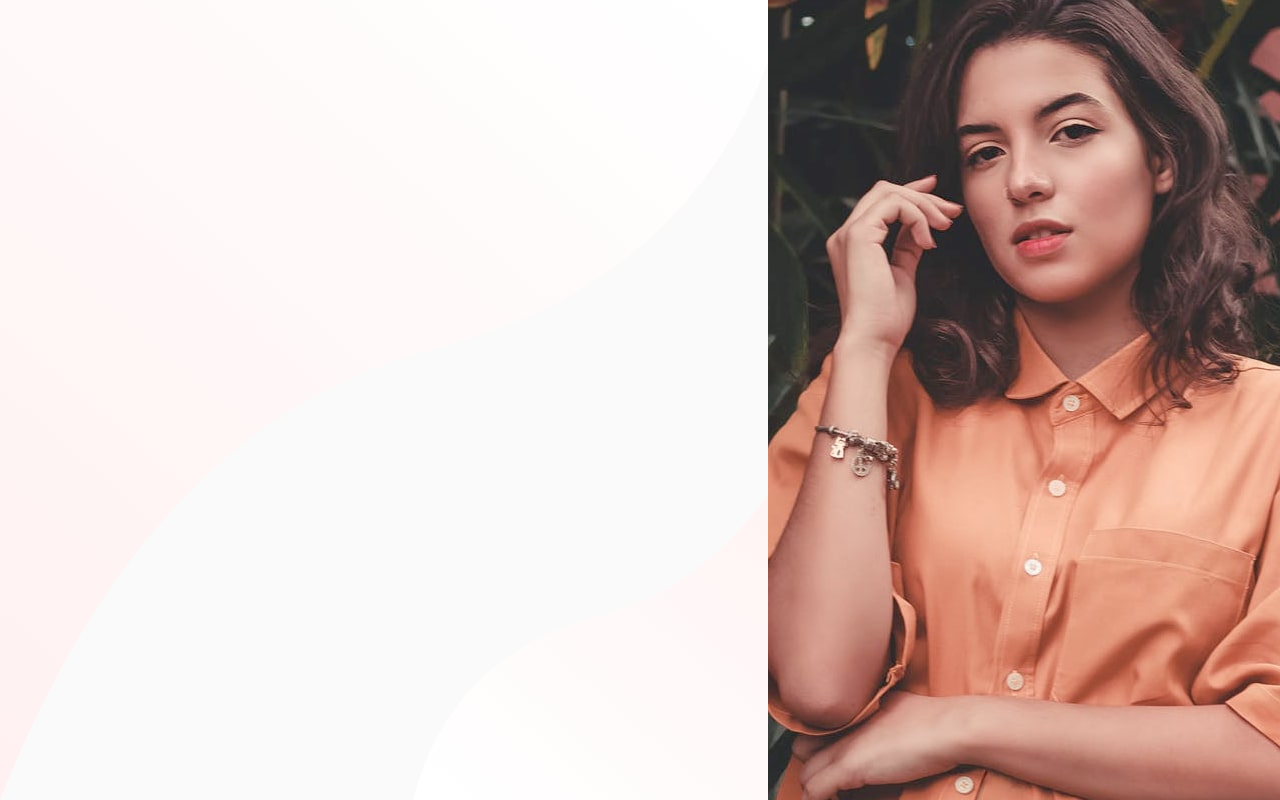
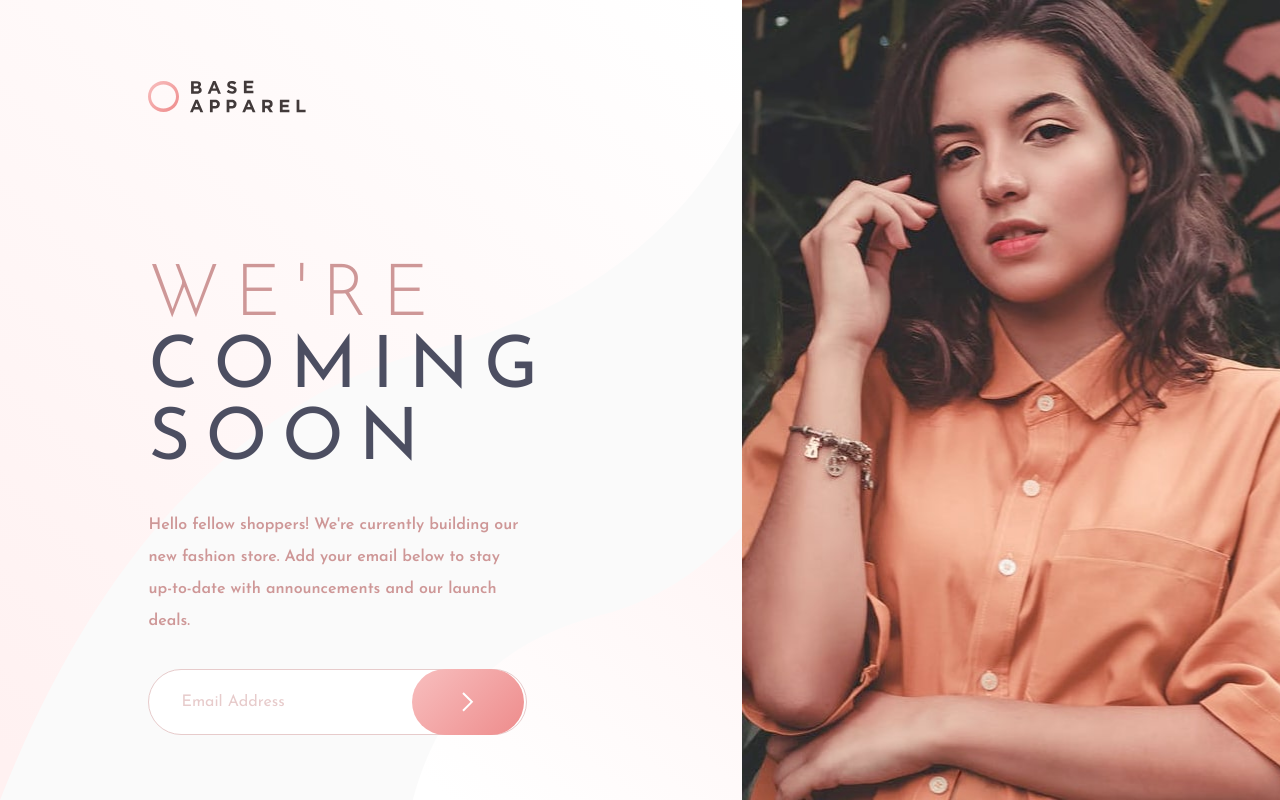
Before and after one commit to Sagarmak-zz/fem-base-apparel, a plain HTML site: page index.html in a window 1280 px wide. Drawn offline with Linux system fonts and the light colour scheme.

Commit message:
desktop size complete

```diff
--- a/index.html
+++ b/index.html
@@ -11,83 +11,41 @@
       sizes="32x32"
       href="./images/favicon-32x32.png"
     />
-    <link href="https://fonts.googleapis.com/css2?family=Josefin+Sans:wght@300;400;600&display=swap" rel="stylesheet">
+    <link
+      href="https://fonts.googleapis.com/css2?family=Josefin+Sans:wght@300;400;600&display=swap"
+      rel="stylesheet"
+    />
+    <link rel="stylesheet" href="style.css">
 
     <title>Frontend Mentor | Base Apparel coming soon page</title>
-
-    <!-- Feel free to remove these styles or customise in your own stylesheet 👍 -->
-    <style>
-      *,
-      *::after,
-      *::before {
-        margin: 0;
-        padding: 0;
-        border: 0;
-        font-size: 100%;
-        font: inherit;
-        vertical-align: baseline;
-        box-sizing: border-box;
-      }
-
-      body {
-        min-height: 100vh;
-        min-width: 100%;
-        line-height: 1;
-        background: hsl(0, 0%, 98%);
-        color: hsl(234, 12%, 34%);
-        font-family: 'Josefin Sans', sans-serif;
-        font-size: 16px;
-      }
-      a {
-        color: #395db8;
-        text-decoration: none;
-      }
-      a:focus {
-        color: inherit;
-      }
-      .attribution {
-        font-size: 11px;
-        text-align: center;
-      }
-      .attribution a {
-        color: hsl(228, 45%, 44%);
-      }
-
-      .container {
-        height: 100vh;
-        display: flex;
-      }
-
-      /* Left */
-      .container-content {
-        width: 60%;
-        background: url("./images/bg-pattern-desktop.svg");
-        background-size: cover;
-        background-repeat: no-repeat;
-      }
-
-      /* Right */
-      .container-image {
-        width: 40%;
-        background: url("./images/hero-desktop.jpg");
-        background-size: cover;
-        background-repeat: no-repeat;
-      }
-
-    </style>
   </head>
   <body>
     <div class="container">
-      <div class="container-content"></div>
+      <div class="container-content">
+        <div class="header logo">
+          <img src="./images/logo.svg" alt="Base Apparel Logo" />
+        </div>
+        <div class="content">
+          <div class="content-header">
+            <div class="uppercase ls-15 skin light">we're</div>
+            <div class="uppercase ls-15">coming</div>
+            <div class="uppercase ls-15">soon</div>
+          </div>
+          <div class="content-description skin lh-3 bold">
+            Hello fellow shoppers! We're currently building our new fashion
+            store. Add your email below to stay up-to-date with announcements
+            and our launch deals.
+          </div>
+          <div class="content-input">
+            <input type="email" name="email" placeholder="Email Address" />
+            <button class="email-button">
+              <div class="button-icon"></div>
+            </button>
+          </div>
+        </div>
+      </div>
       <div class="container-image"></div>
     </div>
-
-    <!-- We're coming soon
-
-  Hello fellow shoppers! We're currently building our new fashion store.
-  Add your email below to stay up-to-date with announcements and our launch deals.
-
-  Email Address -->
 
     <!-- <footer>
       <p class="attribution">
--- /dev/null
+++ b/style.css
@@ -0,0 +1,124 @@
+*,
+      *::after,
+      *::before {
+        margin: 0;
+        padding: 0;
+        border: 0;
+        font-size: 100%;
+        font: inherit;
+        vertical-align: baseline;
+        box-sizing: border-box;
+      }
+
+      body {
+        min-height: 100vh;
+        min-width: 100%;
+        line-height: 1;
+        background: hsl(0, 0%, 98%);
+        color: hsl(234, 12%, 34%);
+        font-family: "Josefin Sans", sans-serif;
+        font-size: 16px;
+      }
+      a {
+        color: #395db8;
+        text-decoration: none;
+      }
+      a:focus {
+        color: inherit;
+      }
+      .attribution {
+        font-size: 11px;
+        text-align: center;
+      }
+      .attribution a {
+        color: hsl(228, 45%, 44%);
+      }
+
+      .uppercase {
+        text-transform: uppercase;
+      }
+      .light {
+        font-weight: 300;
+      }
+      .bold {
+        font-weight: 600;
+      }
+      .ls-15 {
+        letter-spacing: 15px;
+      }
+      .lh-3 {
+        line-height: 2;
+      }
+      .skin {
+        color: hsl(0, 36%, 70%);
+      }
+
+      .container {
+        height: 100vh;
+        display: flex;
+      }
+
+      /* Left */
+      .container-content {
+        width: 58%;
+        background: url("./images/bg-pattern-desktop.svg");
+        background-size: cover;
+        background-repeat: no-repeat;
+      }
+
+      .container-content .header {
+        width: 60%;
+        margin: 5rem auto;
+      }
+      .container-content .content {
+        width: 60%;
+        margin: 9rem auto 0 auto;
+      }
+      .container-content .content-header {
+        font-size: 4.5rem;
+      }
+      .container-content .content-description {
+        width: 85%;
+        margin-top: 2rem;
+      }
+      .container-content .content-input {
+        margin-top: 2rem;
+        position: relative;
+      }
+      .container-content .content-input input {
+        display: inline-block;
+        width: 85%;
+        height: 4rem;
+        padding: 2rem;
+        border-radius: 35px;
+        border: solid 1px hsl(0, 36%, 85%);
+      }
+      .container-content .content-input .email-button {
+        display: inline-block;
+        border-radius: 35px;
+        color: white;
+        background: linear-gradient(135deg, hsl(0, 80%, 86%) 0%, hsl(0, 74%, 74%) 100%);
+        border-radius: 35px;
+        position: absolute;
+        right: 70px;
+        height: 4.1rem;
+        width: 7rem;
+        text-align: center;
+      }
+      .container-content .content-input .button-icon {
+        background: url("./images/icon-arrow.svg");
+        width: 12px;
+        height: 20px;
+        margin: auto;
+      }
+      ::placeholder {
+        color: hsl(0, 36%, 85%);
+      }
+
+      /* Right */
+      .container-image {
+        width: 42%;
+        background: url("./images/hero-desktop.jpg");
+        background-size: cover;
+        background-repeat: no-repeat;
+      }
```
